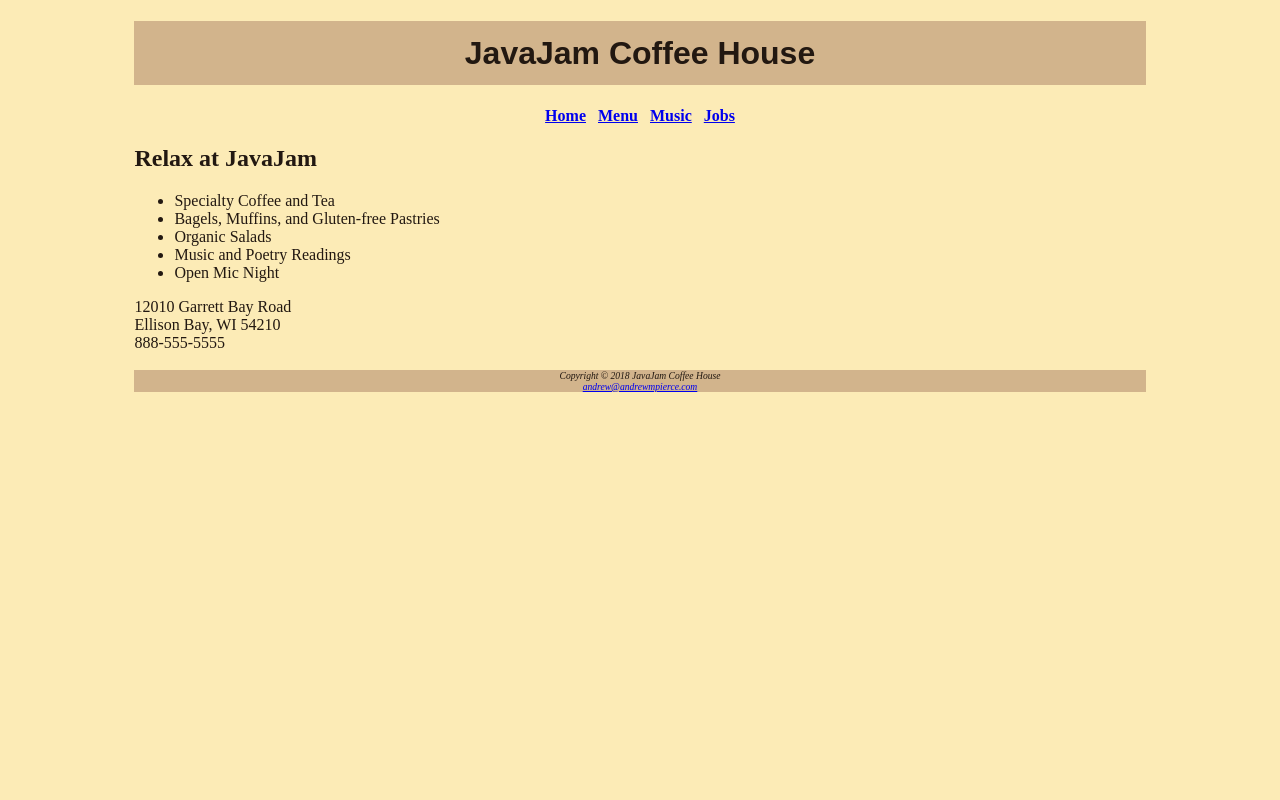
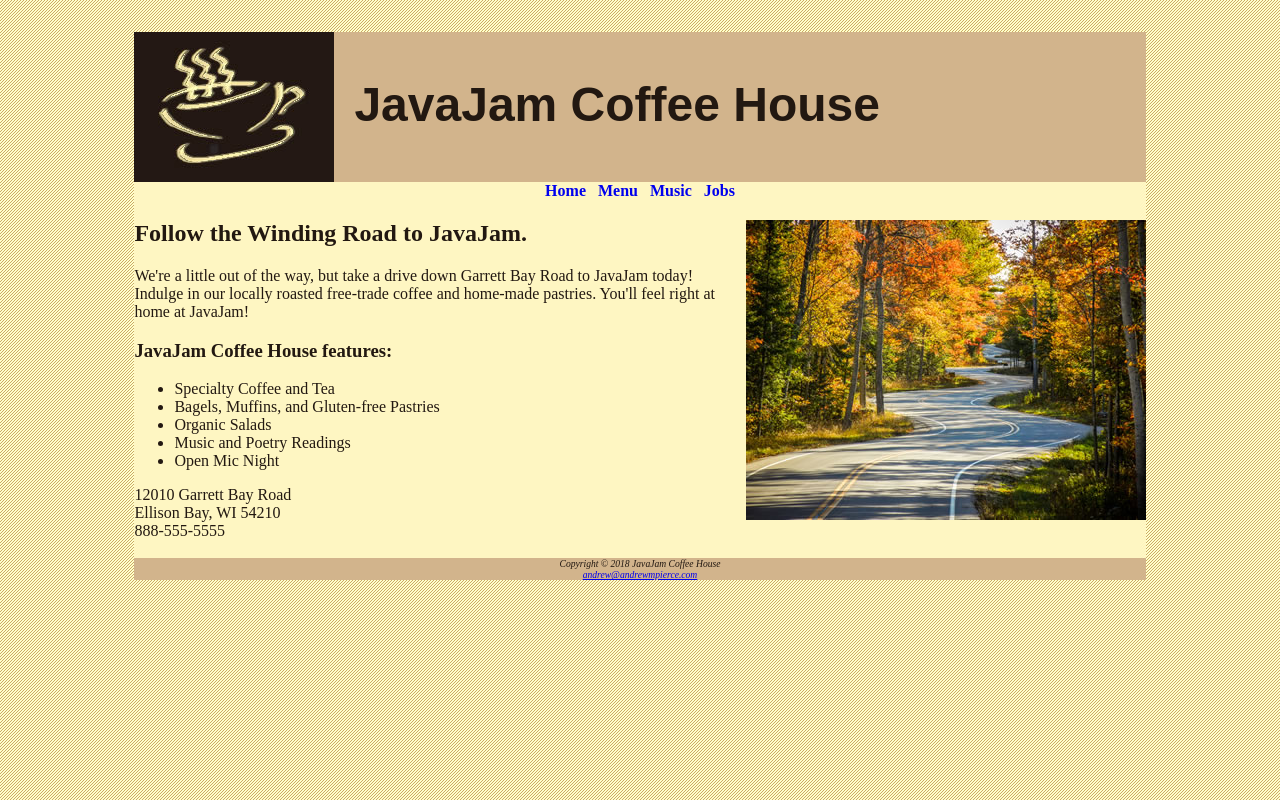
Before and after one commit to AndrewMichaelPierce/IvyTechWebsiteDevelopment, a plain HTML site: page Ch3Ch4/javajam4/index.html in a window 1280 px wide. Drawn offline with Linux system fonts and the light colour scheme.

Commit message:
javajam4 Images css minor html changes

```diff
--- a/Ch3Ch4/javajam4/index.html
+++ b/Ch3Ch4/javajam4/index.html
@@ -5,12 +5,15 @@
     <meta charset="UTF-8">
     <meta name="viewport" content="width=device-width, initial-scale=1.0">
     <link rel="stylesheet" href="javajam.css">
+    <link rel="icon" href="img/favicon.ico" type="image/x-icon">
     <title>JavaJam Coffee House</title>
 </head>
 
 <body>
     <div id="wrapper">
+        <header>
             <h1>JavaJam Coffee House</h1>
+        </header>
 
         <nav>
             <a href=index.html>Home</a> &nbsp; <a href=menu.html>Menu</a> &nbsp; <a href=music.html>Music</a> &nbsp;
@@ -18,7 +21,11 @@
         </nav>
 
         <main>
-        <h2>Relax at JavaJam</h2>
+            <img src="img/windingroad.jpg" width="400" height="300" alt="Winding Road" align="right">
+            <h2>Follow the Winding Road to JavaJam.</h2>
+            <p>We're a little out of the way, but take a drive down Garrett Bay Road to JavaJam today! Indulge in our
+            locally roasted free-trade coffee and home-made pastries. You'll feel right at home at JavaJam!</p>
+            <h3>JavaJam Coffee House features:</h3>
             <ul>
                 <li>Specialty Coffee and Tea</li>
                 <li>Bagels, Muffins, and Gluten-free Pastries</li>
--- a/Ch3Ch4/javajam4/javajam.css
+++ b/Ch3Ch4/javajam4/javajam.css
@@ -1,18 +1,30 @@
 body {
     background-color: #FCEBB6;
     color: #221811;
+    background-image: url(img/background.gif);
+}
+
+header {
+    background-image: url(img/javajamlogo.jpg);
+    background-repeat: no-repeat;
+    background-color: #D2B48C;
+    height: 150px;
+    font-family: sans-serif;
 }
 
 h1 {
-    background-color: #D2B48C;
-    text-align: center;
-    line-height: 200%;
-    font-family: sans-serif;
+    padding-top: 45px;
+    padding-left: 220px;
+    font-size: 3em;
 }
 
 nav {
     text-align: center;
     font-weight: bold;
+}
+
+nav a {
+    text-decoration: none;
 }
 
 footer {
@@ -23,6 +35,9 @@ footer {
 }
 
 #wrapper {
+    background-color: #FEF6C2;
+    min-width: 900px;
+    max-width: 1280px;
     width: 80%;
     margin-right: auto;
     margin-left: auto;
```
Also changed, not shown: Ch3Ch4/javajam4/img/background.gif (added), Ch3Ch4/javajam4/img/favicon.ico (added), Ch3Ch4/javajam4/img/greg.jpg (added), Ch3Ch4/javajam4/img/gregthumb.jpg (added), Ch3Ch4/javajam4/img/javajamlogo.jpg (added), Ch3Ch4/javajam4/img/melanie.jpg (added), Ch3Ch4/javajam4/img/melaniethumb.jpg (added), Ch3Ch4/javajam4/img/mugs.jpg (added), Ch3Ch4/javajam4/img/windingroad.jpg (added). Lines whose indentation alone changed are shown as unchanged.
